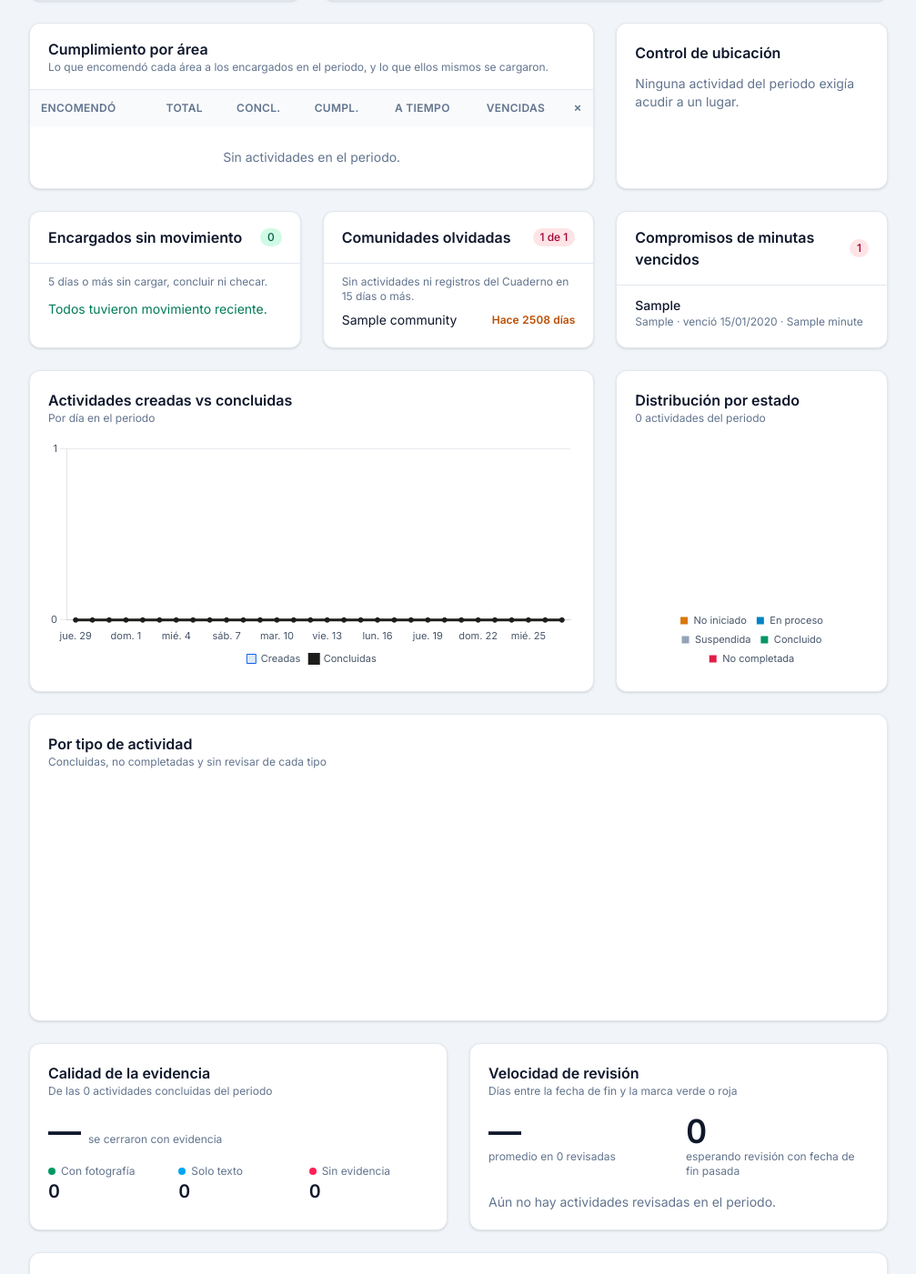
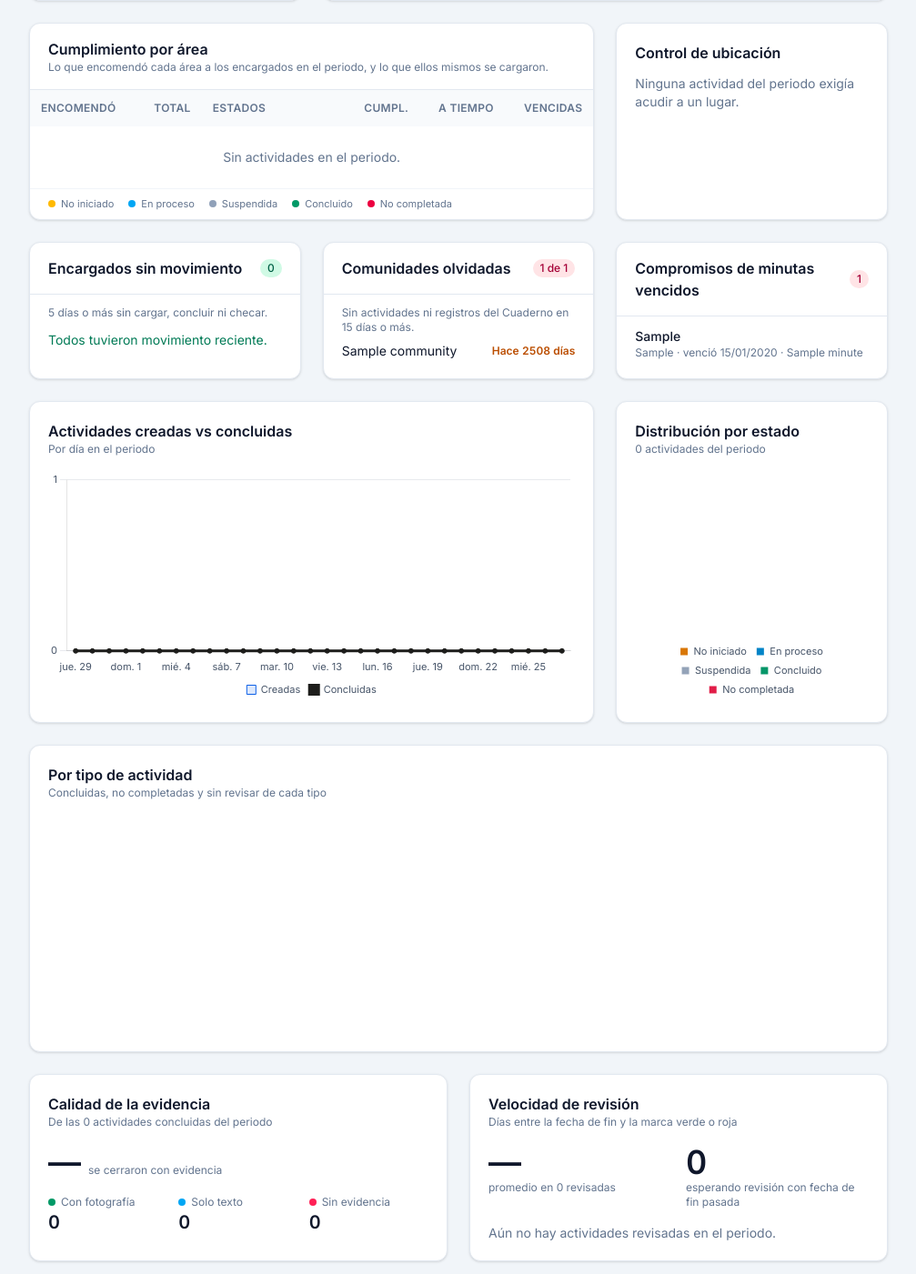
Before and after one commit to MarioXolo/Auditoria-Versi-n, a Laravel app: page /dashboard in a window 1280 px wide. Shown: the part 1287-2688 px from the top of the page at 91% size, without its empty margins (264-1271 px from the left). Run offline with Laravel 12, Linux system fonts and the light colour scheme; a user stored in the database is signed in; data comes from the database, SQL or seed files in the repository; tables that the repository leaves empty hold one stand-in row (values such as "Sample post"); a map, chart or similar area stays blank; style sheets or scripts are compiled from the project's sources.

Commit message:
Dashboard: los paneles nuevos usan los colores de estado de las actividades
Co-Authored-By: Claude Opus 5.5 <noreply@anthropic.com>
Claude-Session: https://claude.ai/code/session_01QswvWnyk7X1hBuzLcn5tHJ

```diff
--- a/app/Services/DashboardMetrics.php
+++ b/app/Services/DashboardMetrics.php
@@ -393,6 +393,8 @@ class DashboardMetrics
                 'overdue' => $g->filter(fn ($a) => $this->isOverdue($a))->count(),
                 'cumplimiento' => self::pct($completed->count(), $effective),
                 'a_tiempo' => self::pct($completed->filter(fn ($a) => $this->isOnTime($a))->count(), $completed->count()),
+                // Los 5 estados con su color de siempre (concluido verde, no completada rojo…)
+                'estados' => collect(ActivityStatus::cases())->mapWithKeys(fn ($st) => [$st->value => $g->filter(fn ($a) => $a->status === $st)->count()])->all(),
             ];
         });
 
--- a/resources/views/dashboard/_pulse.blade.php
+++ b/resources/views/dashboard/_pulse.blade.php
@@ -9,6 +9,8 @@
     $goalCump = (int) config('auditoria.metas.cumplimiento');
     $goalTiempo = (int) config('auditoria.metas.a_tiempo');
     $num = fn ($v) => number_format((float) $v);
+    // Mismos colores de estado que en Actividades y en «Actividades por estado»
+    $stDot = ['no_iniciado' => 'bg-amber-400', 'en_proceso' => 'bg-sky-500', 'suspendida' => 'bg-slate-400', 'concluido' => 'bg-emerald-600', 'no_completada' => 'bg-rose-600'];
 @endphp
 
 {{-- 1. Cuaderno Maestro + próximos días --}}
@@ -79,7 +81,7 @@
                         <li class="flex items-start justify-between gap-3">
                             <a href="{{ route('activities.show', $a) }}" class="min-w-0 hover:underline">
                                 <span class="font-medium">{{ $a->code }}</span> {{ $a->type?->name }}
-                                <span class="block truncate text-xs text-slate-500">{{ $a->assignee?->folioLabel() ? $a->assignee->folioLabel().' · ' : '' }}{{ $a->assignee?->name }}</span>
+                                <span class="block truncate text-xs text-slate-500"><span class="badge {{ $a->status->badge() }} mr-1 px-1.5 py-0 text-[10px]">{{ $a->status->label() }}</span>{{ $a->assignee?->folioLabel() ? $a->assignee->folioLabel().' · ' : '' }}{{ $a->assignee?->name }}</span>
                             </a>
                             <span @class(['shrink-0 text-xs font-medium tabular-nums', 'text-rose-700' => $a->end_date->isToday(), 'text-amber-700' => ! $a->end_date->isToday()])>{{ $a->end_date->isToday() ? 'Hoy' : $a->end_date->translatedFormat('D j') }}</span>
                         </li>
@@ -121,7 +123,7 @@
                                 <li class="flex items-start justify-between gap-3">
                                     <a href="{{ route('president.show', $p) }}" class="min-w-0 hover:underline">
                                         <span class="font-medium">{{ $p->folio }}</span> {{ $p->type?->name }}
-                                        @if ($p->community)<span class="block truncate text-xs text-slate-500">{{ $p->community->name }}</span>@endif
+                                        <span class="block truncate text-xs text-slate-500"><span class="badge {{ $p->status->badge() }} mr-1 px-1.5 py-0 text-[10px]">{{ $p->status->label() }}</span>{{ $p->community?->name }}</span>
                                     </a>
                                     <span class="shrink-0 text-xs font-medium tabular-nums text-slate-600">{{ $p->start_date?->lte(today()) ? 'En curso' : $p->start_date?->translatedFormat('D j') }}</span>
                                 </li>
@@ -149,11 +151,10 @@
                     <tr>
                         <th class="table-head whitespace-nowrap">Encomendó</th>
                         <th class="table-head text-right">Total</th>
-                        <th class="table-head text-right" title="Concluidas">Concl.</th>
+                        <th class="table-head min-w-36">Estados</th>
                         <th class="table-head text-right" title="Cumplimiento">Cumpl.</th>
                         <th class="table-head whitespace-nowrap text-right">A tiempo</th>
                         <th class="table-head text-right">Vencidas</th>
-                        <th class="table-head text-right" title="No completadas">✗</th>
                     </tr>
                 </thead>
                 <tbody class="divide-y divide-slate-100">
@@ -167,18 +168,29 @@
                                 @endif
                             </td>
                             <td class="table-cell text-right tabular-nums">{{ $r->total }}</td>
-                            <td class="table-cell text-right tabular-nums">{{ $r->completed }}</td>
+                            <td class="table-cell">
+                                <div class="flex h-2.5 overflow-hidden rounded-full bg-slate-100" title="{{ collect(\App\Enums\ActivityStatus::cases())->map(fn ($st) => $st->label().': '.($r->estados[$st->value] ?? 0))->join(' · ') }}">
+                                    @foreach (\App\Enums\ActivityStatus::cases() as $st)
+                                        @if ($r->estados[$st->value] ?? 0)<div class="{{ $stDot[$st->value] }}" style="width: {{ round($r->estados[$st->value] / max($r->total, 1) * 100, 2) }}%"></div>@endif
+                                    @endforeach
+                                </div>
+                                <span class="mt-1 block text-[11px] whitespace-nowrap text-slate-500 tabular-nums"><span class="text-emerald-700">✓ {{ $r->estados['concluido'] ?? 0 }}</span> · <span class="text-rose-700">✗ {{ $r->estados['no_completada'] ?? 0 }}</span> · {{ ($r->estados['no_iniciado'] ?? 0) + ($r->estados['en_proceso'] ?? 0) }} abiertas</span>
+                            </td>
                             <td class="table-cell text-right font-semibold tabular-nums {{ $pctTone($r->cumplimiento, $goalCump) }}">{{ $fmt($r->cumplimiento) }}</td>
                             <td class="table-cell text-right tabular-nums {{ $pctTone($r->a_tiempo, $goalTiempo) }}">{{ $fmt($r->a_tiempo) }}</td>
                             <td @class(['table-cell text-right tabular-nums', 'font-semibold text-rose-700' => $r->overdue > 0])>{{ $r->overdue }}</td>
-                            <td @class(['table-cell text-right tabular-nums', 'text-rose-700' => $r->incompletas > 0])>{{ $r->incompletas }}</td>
                         </tr>
                     @empty
-                        <tr><td colspan="7" class="px-5 py-6 text-center text-slate-500">Sin actividades en el periodo.</td></tr>
+                        <tr><td colspan="6" class="px-5 py-6 text-center text-slate-500">Sin actividades en el periodo.</td></tr>
                     @endforelse
                 </tbody>
             </table>
         </div>
+        <p class="flex flex-wrap gap-x-4 gap-y-1 border-t border-slate-100 px-5 py-2 text-[11px] text-slate-500">
+            @foreach (\App\Enums\ActivityStatus::cases() as $st)
+                <span class="inline-flex items-center gap-1.5"><span class="size-2 rounded-full {{ $stDot[$st->value] }}"></span>{{ $st->label() }}</span>
+            @endforeach
+        </p>
     </section>
 
     <section class="card p-5" aria-labelledby="pulso-ubicacion">
```
